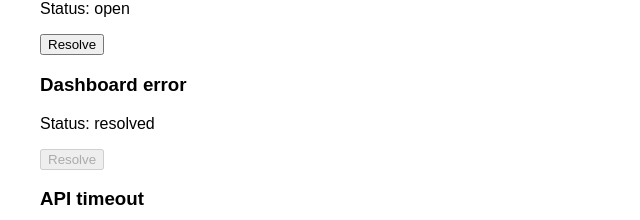
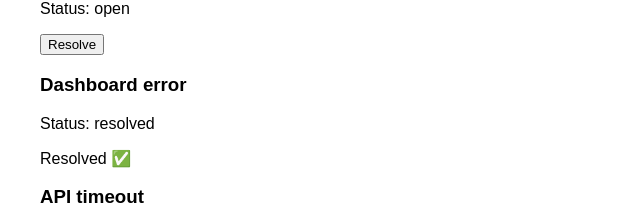
Before and after one commit to kapilsharma432001/issue-tracker, a React (Vite) app: page / in a window 1280 px wide. Shown: the part 139-359 px from the top of the page, without its empty margins (0-640 px from the left). Built offline with nearby package versions, Linux system fonts and the light colour scheme.

Commit message:
Conditional Rendering of the Button

```diff
--- a/src/App.tsx
+++ b/src/App.tsx
@@ -25,12 +25,11 @@ function IssueCard({ issue, onResolve }: IssueCardProps) {
       <h3>{issue.title} </h3>
       <p> Status: {issue.status} </p>
 
-      <button
-        onClick={() => onResolve(issue.id)}
-        disabled={issue.status === "resolved"}
-      >
-        Resolve
-      </button>
+      {issue.status === "open" ? (
+        <button onClick={() => onResolve(issue.id)}>Resolve</button>
+      ): (
+        <span>Resolved ✅</span>
+      )}
     </div>
   );
 }
```
